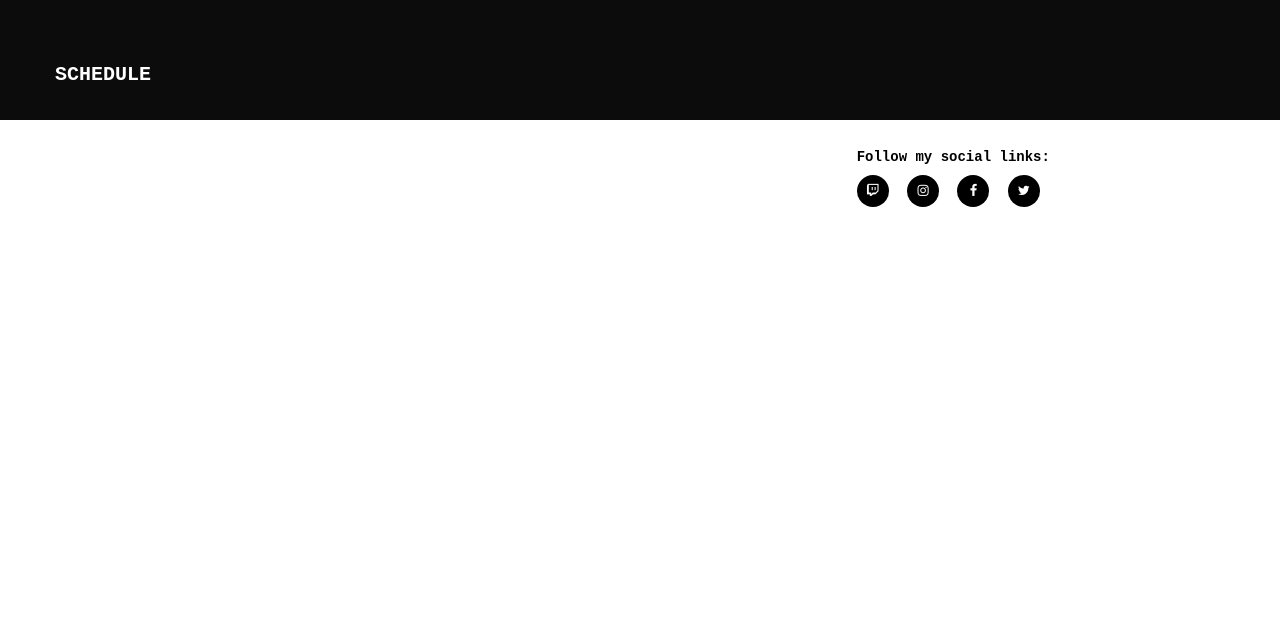
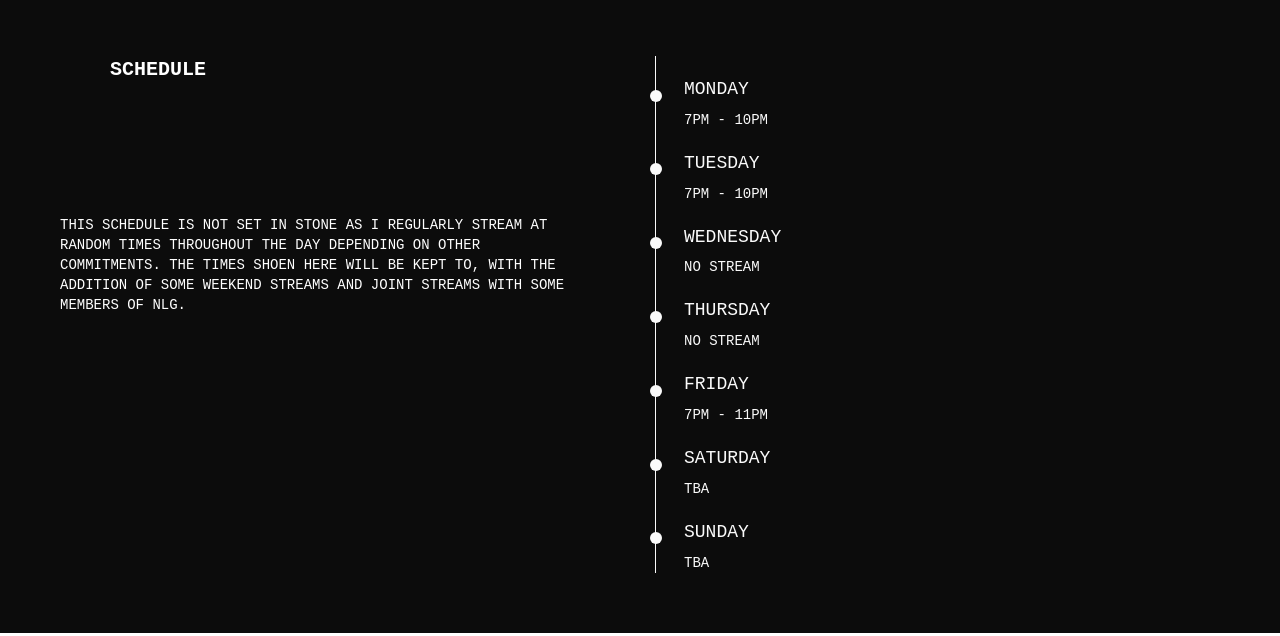
Before and after one commit to Code-Institute-Submissions/project-twitch, a plain HTML site: page schedule.html in a window 1280 px wide. Shown: the part 564-1200 px from the top of the page. Before the commit the page ends 816 px from the top, so only its background shows below. Drawn offline with nearby package versions, Linux system fonts and the light colour scheme; a web font is replaced by a local one.

Commit message:
added timeline to schedule.html, tidied font in nexx.html and index.html

```diff
--- a/css/style.css
+++ b/css/style.css
@@ -161,8 +161,15 @@ body {
     position: relative;
 }
 
+.work-callout > p {
+    color: white;
+    font-size: 50px;
+}
 
-/*------------------------------About*/
+
+/*------------------------------About Containers*/
+
+/*-----------Index*/
 
 .about-container {
     background-color: #0c0c0c;
@@ -188,6 +195,110 @@ body {
     padding: 30px;
 }
 
+
+/*-----------Schedule*/
+
+.schedule-about-container {
+    background-color: #0c0c0c;
+    color: #fff;
+    min-height: 120px;
+}
+
+.schedule-section {
+    background-color: #0c0c0c;
+    padding: 10px;
+    text-transform: uppercase;
+}
+
+.schedule-section p strong {
+    font-size: 20px;
+    padding: 50px;
+}
+
+.schedule-section > p {
+    padding: 50px;
+}
+
+.weekday-item {
+    padding: 1em 2em 0em 2em;
+    position: relative;
+    color: #fafafa;
+    border-left: 1px solid;
+}
+
+.weekday-item p {
+    padding: 0;
+    margin: 0;
+}
+
+.weekday-item::before {
+    content: attr(dates);
+    position: absolute;
+    left: 2.5em;
+    top: 3em;
+    display: block;
+    font-family: "B612 Mono", sans-serif;
+    font-weight: 500;
+    font-size: .8em;
+    padding: 0;
+    margin: 0;
+}
+
+.weekday-item::after{
+    width: 12px;
+    height: 12px;
+    display: block;
+    top: 2.4em;
+    position: absolute;
+    left: -6px;
+    border-radius: 12px;
+    content: '';
+    background: #fafafa;
+}
+
+.week-stream-items {
+    text-transform: uppercase;
+    padding-top: 60px;
+    padding-bottom: 60px;
+}
+
+/*-----------Nexx*/
+
+.nexx-about-container {
+    background-color: #0c0c0c;
+    color: #fff;
+    min-height: 120px;
+}
+
+.nexx-section {
+    background-color: #0c0c0c;
+    margin-top: 65px;
+    margin-left: 40px;
+    text-transform: uppercase;
+}
+
+.nexx-section p strong {
+    font-size: 20px;
+}
+
+/*-----------Contact*/
+
+.contact-about-container {
+    background-color: #0c0c0c;
+    color: #fff;
+    min-height: 120px;
+}
+
+.contact-section {
+    background-color: #0c0c0c;
+    margin-top: 65px;
+    margin-left: 40px;
+    text-transform: uppercase;
+}
+
+.contact-section p strong {
+    font-size: 20px;
+}
 
 /*------------------------------Footer*/
 
@@ -251,6 +362,16 @@ footer {
     vertical-align: middle;
     margin-left: 25px;
 }
+
+    .week-stream-items {
+    margin-left: 100px;
+    padding-top: 30px;
+}
+
+    .schedule-section p strong {
+    font-size: 35px;
+    padding-left: 90px;
+}
 }
 
 @media (max-width: 991px) {
--- a/schedule.html
+++ b/schedule.html
@@ -42,12 +42,48 @@
 
     <!-------------About------------>
     <div class="container-fluid">
-        <div class="row about-container">
-            <div class="col-xs-12 col-sm-12 col-md-6 col-lg-6 col-xl-6 about-section">
+        <div class="row schedule-about-container">
+            <div class="col-sm-6 col-md-6 col-lg-6 col-xl-6 schedule-section">
                 <p><strong>Schedule</strong></p>
                 </br>
+                <p class="hidden-xs">
+                    This schedule is not set in stone as I regularly stream at random times
+                    throughout the day depending on other commitments. The times shoen here
+                    will be kept to, with the addition of some weekend streams and joint
+                    streams with some members of NLG.
+                </p>
             </div>
-            <div class="hidden-xs col-md-4 col-lg-4 col-xl-4">
+            <div class="col-sm-12 col-md-4 col-lg-4 col-xl-4">
+                <div class="week-stream-items">
+                        <div class="weekday-item">
+                            <h4>Monday</h4>
+                            <p>7pm - 10pm</p>
+                        </div>
+                        <div class="weekday-item">
+                            <h4>Tuesday</h4>
+                            <p>7pm - 10pm</p>
+                        </div>
+                        <div class="weekday-item">
+                            <h4>Wednesday</h4>
+                            <p>No Stream</p>
+                        </div>
+                        <div class="weekday-item">
+                            <h4>Thursday</h4>
+                            <p>No Stream</p>
+                        </div>
+                        <div class="weekday-item">
+                            <h4>Friday</h4>
+                            <p>7pm - 11pm</p>
+                        </div>
+                        <div class="weekday-item">
+                            <h4>Saturday</h4>
+                            <p>TBA</p>
+                        </div>
+                        <div class="weekday-item">
+                            <h4>Sunday</h4>
+                            <p>TBA</p>
+                        </div>
+                    </div>
             </div>
         </div>
     </div>
@@ -61,10 +97,10 @@
             <div class="col-sm-4">
                 <h5 class="uppercase general-sub"><strong>Follow my social links:</strong></h5>
                 <ul class="list-inline social-links">
-                    <li><a target="_blank" href=""><i class="fa fa-twitch"></i></a></li>
-                    <li><a target="_blank" href=""><i class="fa fa-instagram"></i></a></li>
+                    <li><a target="_blank" href="https://www.twitch.tv/xzexii"><i class="fa fa-twitch"></i></a></li>
+                    <li><a target="_blank" href="https://www.youtube.com/user/nexxlevelgamings/featured"><i class="fa fa-instagram"></i></a></li>
                     <li><a target="_blank" href=""><i class="fa fa-facebook"></i></a></li>
-                    <li><a target="_blank" href=""><i class="fa fa-twitter"></i></a></li>
+                    <li><a target="_blank" href="https://twitter.com/Zexii2"><i class="fa fa-twitter"></i></a></li>
                 </ul>
             </div>
         </div>
```
Also changed, not shown: contact.html (+9 -9 lines), index.html (+4 -4 lines), nexx.html (+25 -5 lines).
